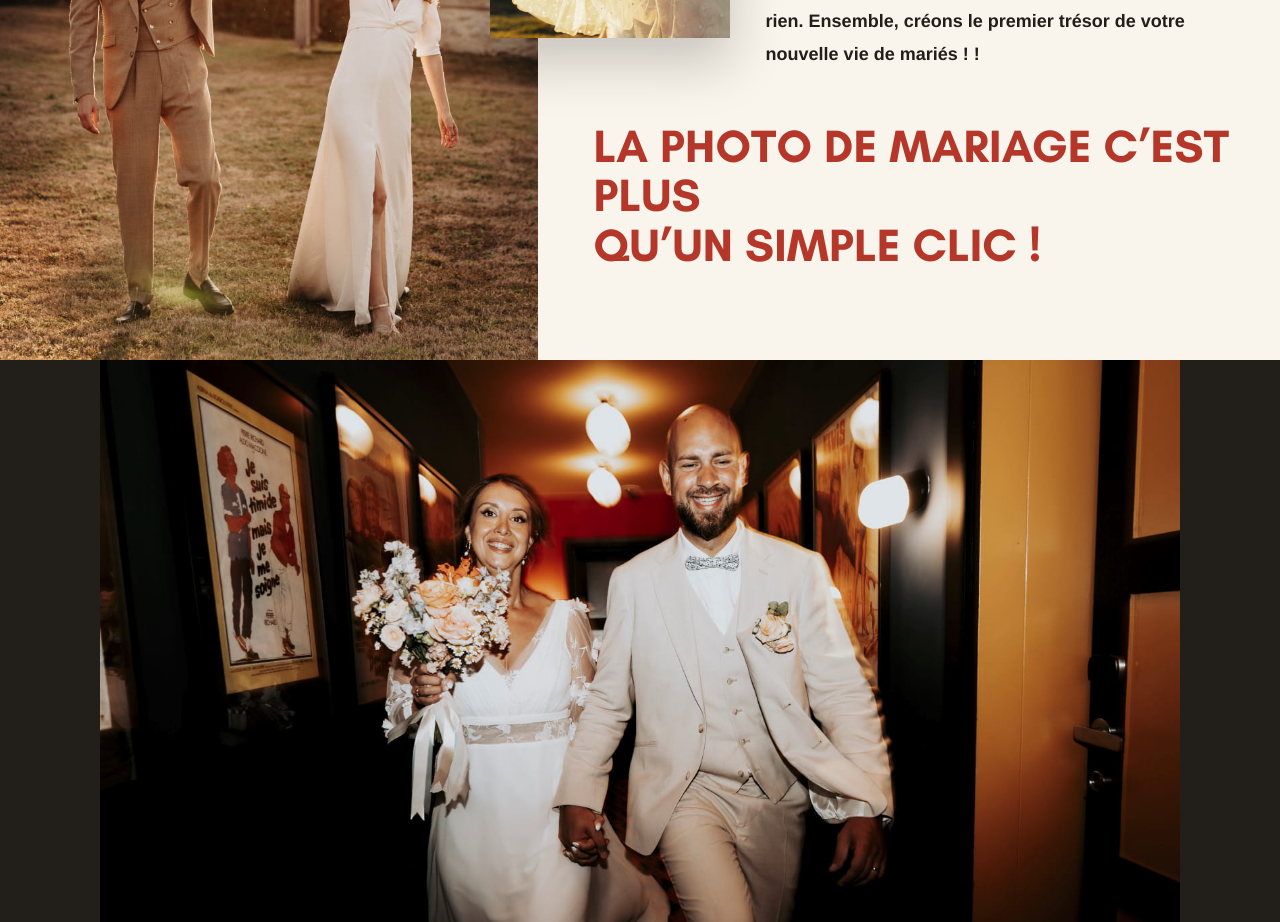
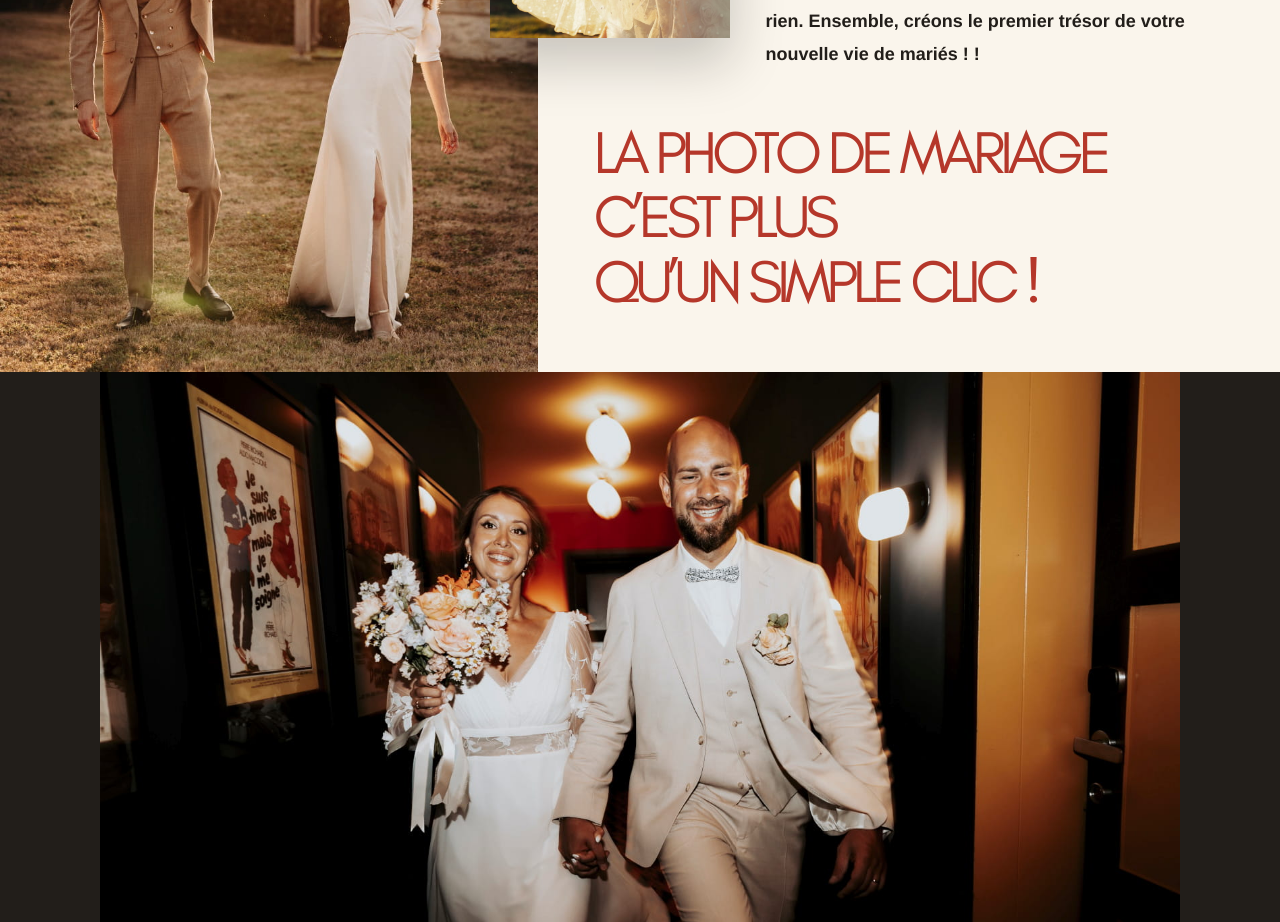
Before and after one commit to saslandeco-cmyk/tioto-photographe, a Next.js app: page / in a window 1280 px wide. Shown: the part 2580-3502 px from the top of the page. Built offline with nearby package versions, Linux system fonts and the light colour scheme.

Commit message:
Update WhyPhotographer.module.css

```diff
--- a/app/components/WhyPhotographer.module.css
+++ b/app/components/WhyPhotographer.module.css
@@ -84,12 +84,12 @@
 .quote {
   margin: 0;
   font-family: var(--font-glacial);
-  font-weight: 700;
+  font-weight: 400;
   text-transform: uppercase;
   color: var(--red);
-  font-size: clamp(28px, 3.6vw, 48px);
+  font-size: 60px;
   line-height: 1.08;
-  letter-spacing: 0.005em;
+  letter-spacing: -0.09em;
 }
 
 @media (max-width: 900px) {
```
